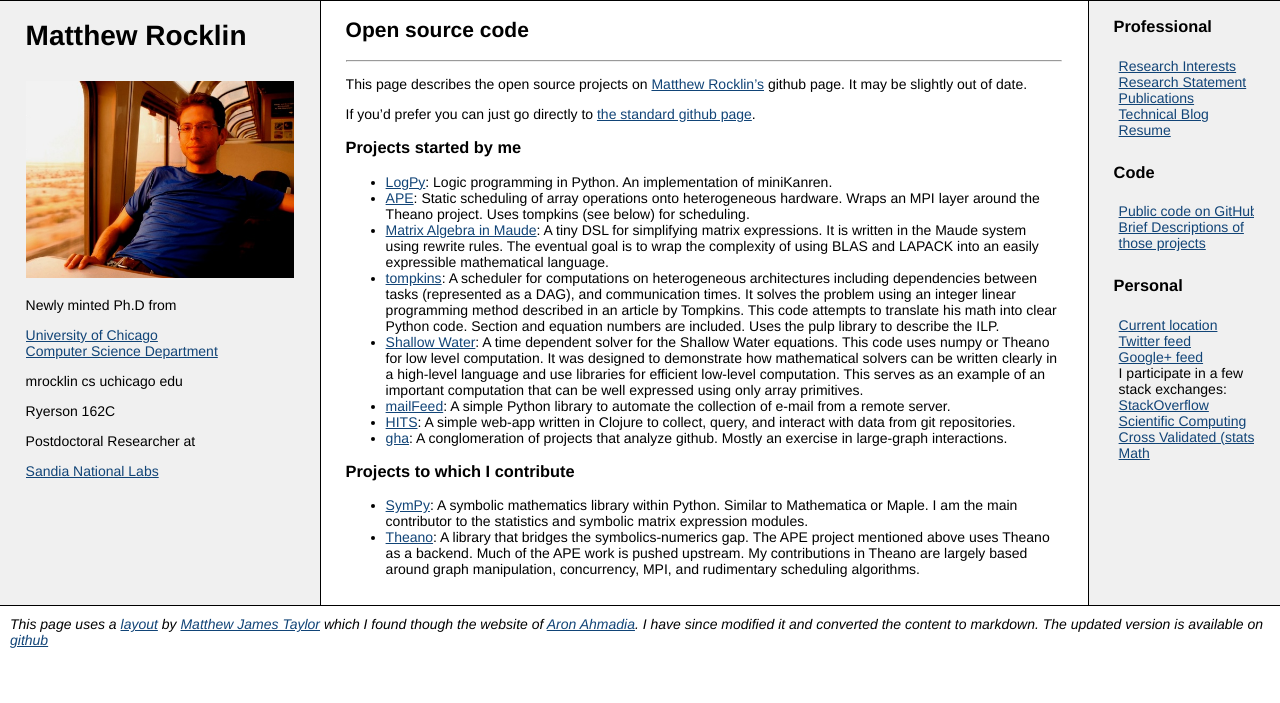
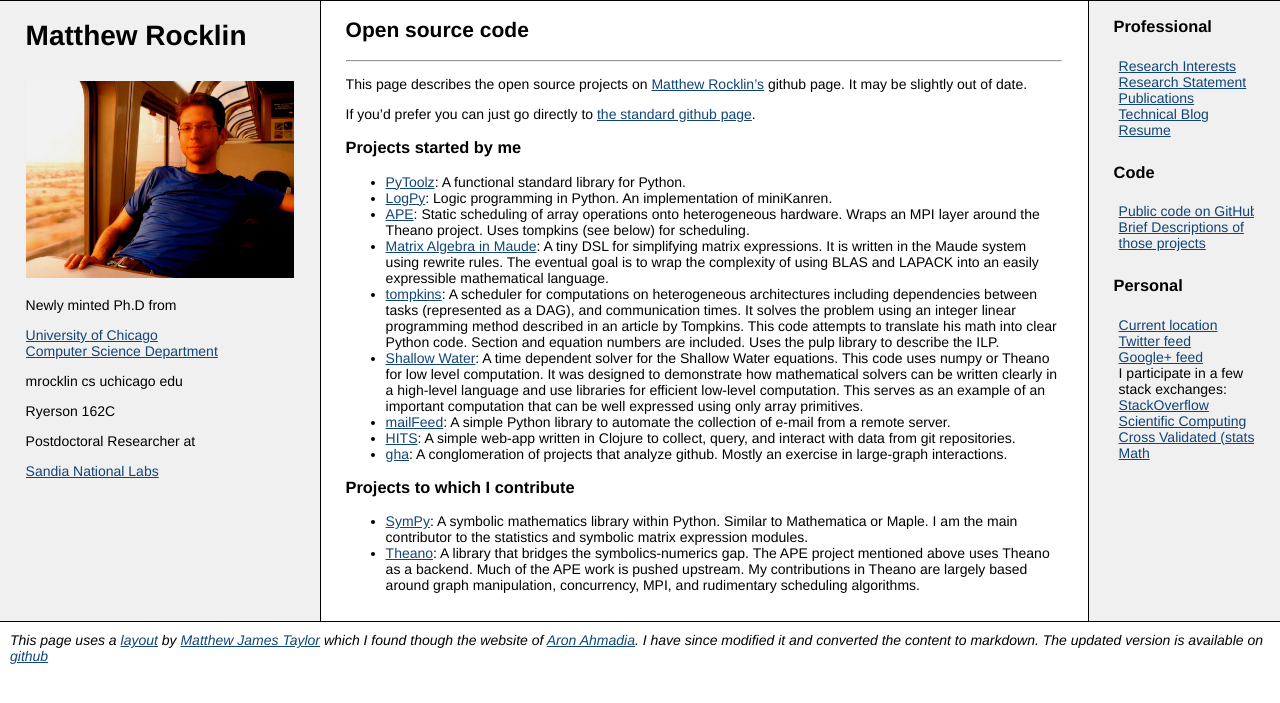
Before and after one commit to mrocklin/mrocklin.github.io, a Jekyll site: the page built from code.md, in a window 1280 px wide. Shown: the top 703 px of the page. Built offline with Jekyll 4.4.1, drawn with Linux system fonts in a browser that asks for light colours; Markdown is read by kramdown in place of the engine named in the settings.

Commit message:
add pytoolz to code

```diff
--- a/code.md
+++ b/code.md
@@ -12,6 +12,8 @@ page](http://github.com/mrocklin).
 
 ### Projects started by me
 
+-   [PyToolz](http://toolz.readthedocs.org/): A functional standard library for
+    Python.
 -   [LogPy](http://github.com/logpy/logpy): Logic programming in Python.  An
     implementation of miniKanren.
 -   [APE](http://github.com/mrocklin/ape/): Static scheduling of
```
